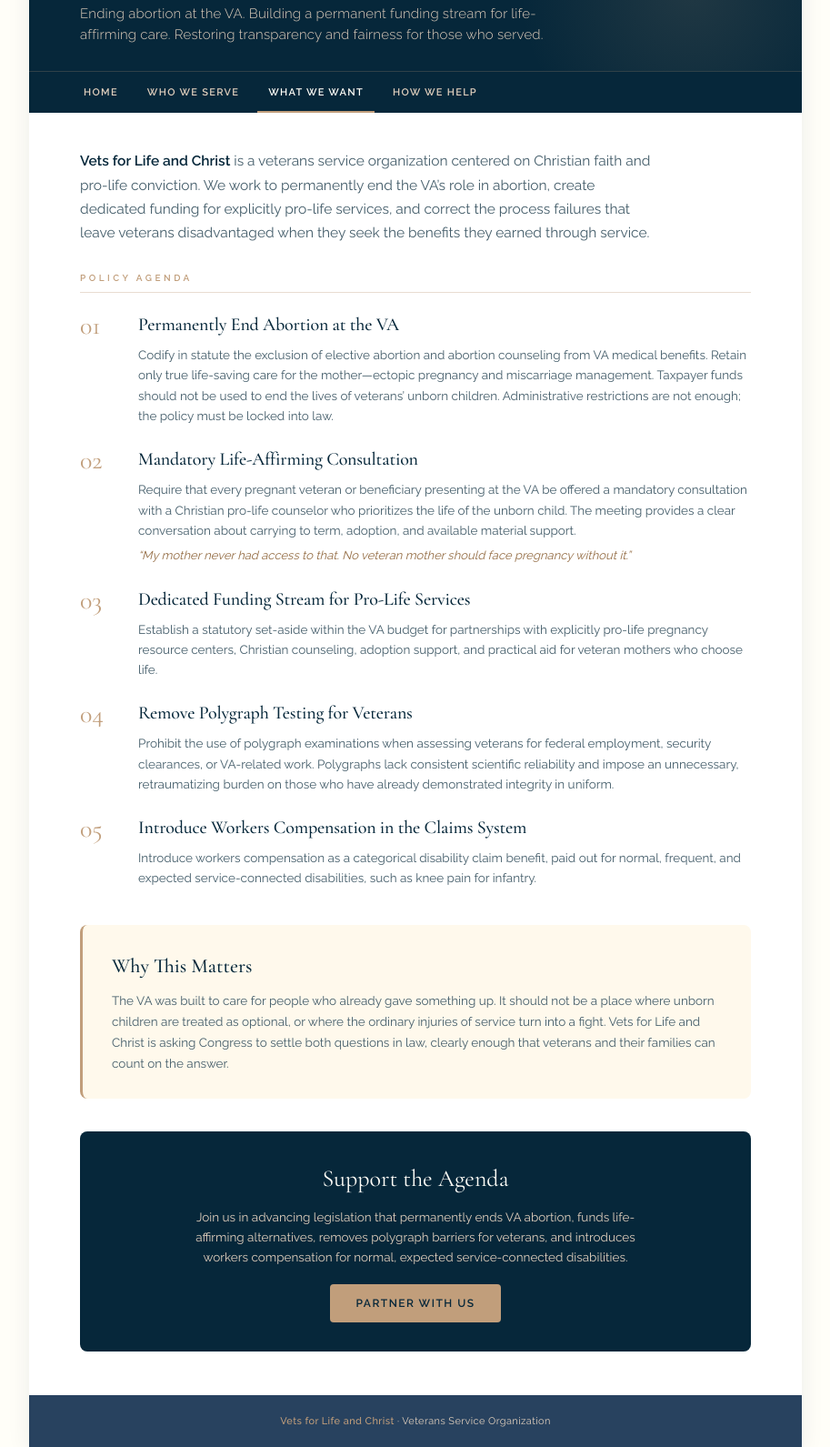
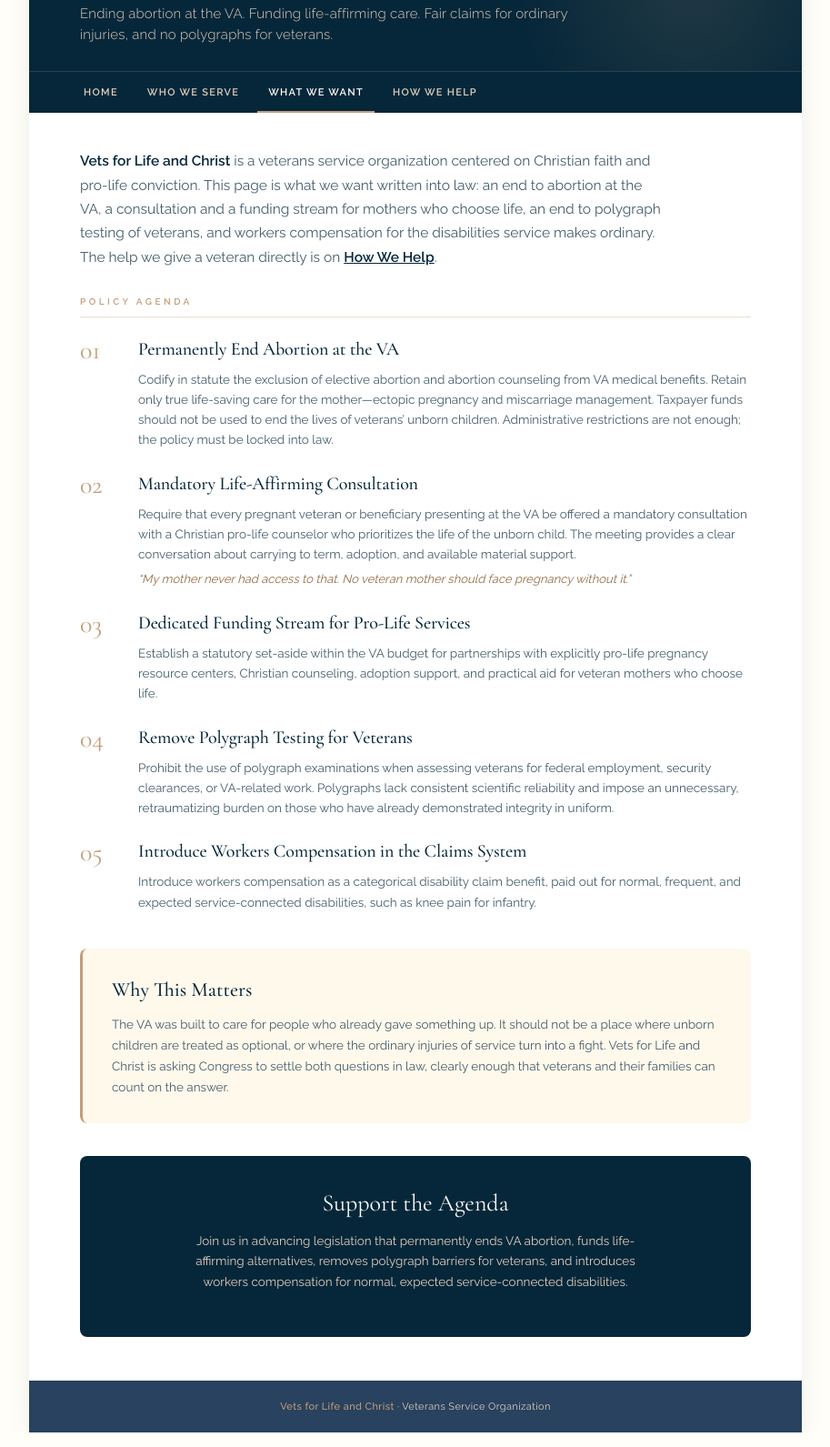
Before and after one commit to gracchistrategies/vflac, a plain HTML site: page what-we-want.html in a window 1280 px wide. Shown: the part 136-1727 px from the top of the page at 91% size, without its empty margins (183-1096 px from the left). Drawn offline with nearby package versions, Linux system fonts and the light colour scheme.

Commit message:
Align What We Want with the current agenda.
Drop the old claims-file wording and the dead partner button, and point the law page and the help page at each other.

```diff
--- a/styles.css
+++ b/styles.css
@@ -122,6 +122,10 @@ body {
   line-height: 1.7;
 }
 .mission strong {
+  color: var(--navy);
+  font-weight: 600;
+}
+.mission a {
   color: var(--navy);
   font-weight: 600;
 }
--- a/what-we-want.html
+++ b/what-we-want.html
@@ -13,7 +13,7 @@
   <header class="header">
     <div class="eyebrow">Veterans Service Organization</div>
     <h1><a href="index.html">Vets for Life <em>and Christ</em></a></h1>
-    <p class="tagline">Ending abortion at the VA. Building a permanent funding stream for life-affirming care. Restoring transparency and fairness for those who served.</p>
+    <p class="tagline">Ending abortion at the VA. Funding life-affirming care. Fair claims for ordinary injuries, and no polygraphs for veterans.</p>
   </header>
 
   <nav class="tabs" aria-label="Site">
@@ -26,7 +26,7 @@
   <div class="content">
 
     <p class="mission">
-      <strong>Vets for Life and Christ</strong> is a veterans service organization centered on Christian faith and pro-life conviction. We work to permanently end the VA’s role in abortion, create dedicated funding for explicitly pro-life services, and correct the process failures that leave veterans disadvantaged when they seek the benefits they earned through service.
+      <strong>Vets for Life and Christ</strong> is a veterans service organization centered on Christian faith and pro-life conviction. This page is what we want written into law: an end to abortion at the VA, a consultation and a funding stream for mothers who choose life, an end to polygraph testing of veterans, and workers compensation for the disabilities service makes ordinary. The help we give a veteran directly is on <a href="how-we-help.html">How We Help</a>.
     </p>
 
     <div class="section-label">Policy Agenda</div>
@@ -84,7 +84,6 @@
     <div class="cta">
       <h2>Support the Agenda</h2>
       <p>Join us in advancing legislation that permanently ends VA abortion, funds life-affirming alternatives, removes polygraph barriers for veterans, and introduces workers compensation for normal, expected service-connected disabilities.</p>
-      <span class="action">Partner With Us</span>
     </div>
 
   </div>
```
Also changed, not shown: how-we-help.html (+1 -1 lines).
